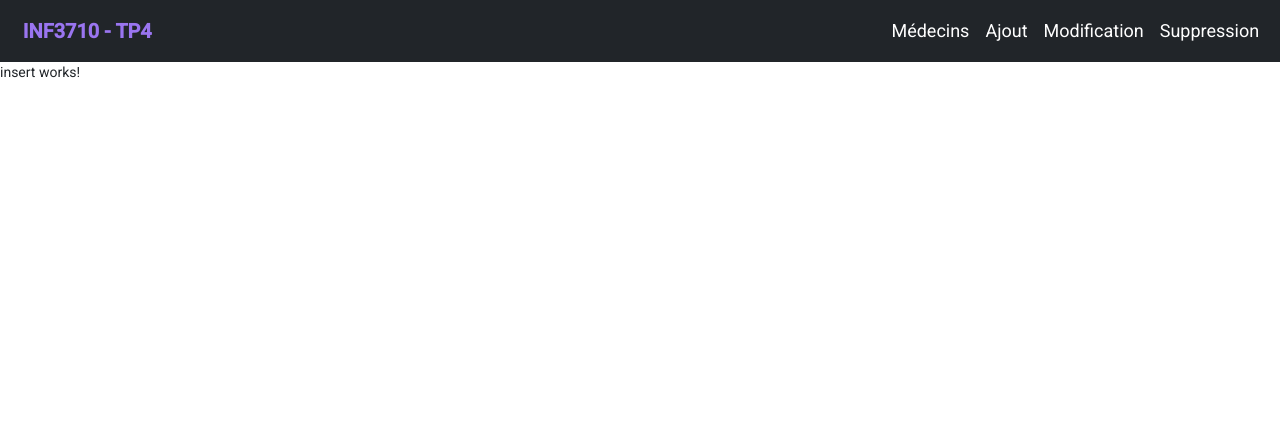
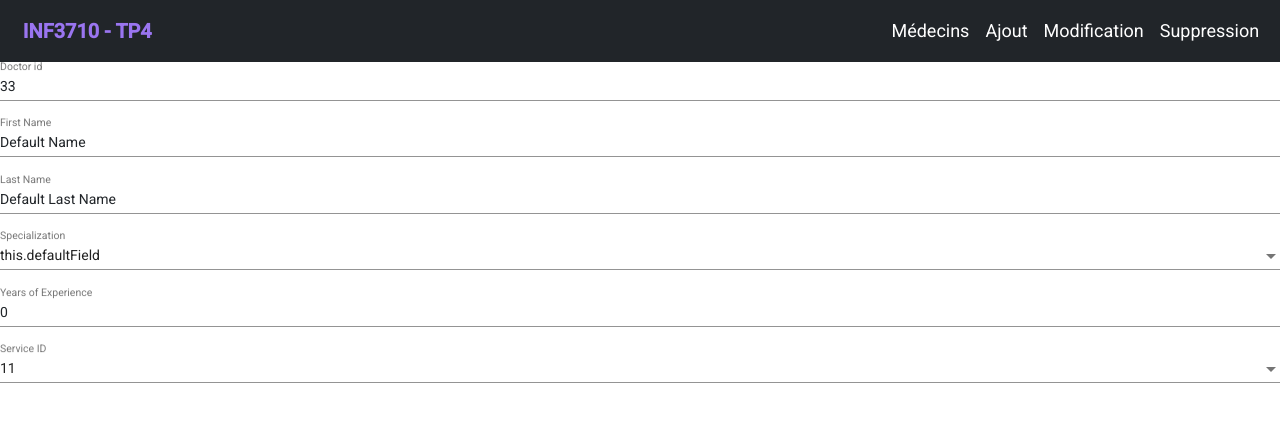
Before and after one commit to El0ne/TP5-INF3710, an Angular app in the folder client/: page /insert in a window 1280 px wide. Shown: the top 422 px of the page. Built offline with nearby package versions, Linux system fonts and the light colour scheme.

Commit message:
added basic form

```diff
--- a/client/src/app/insert/insert.component.css
+++ b/client/src/app/insert/insert.component.css
@@ -0,0 +1,17 @@
+/* .container {
+  display: flex;
+  flex-direction: column;
+}
+
+.container > * {
+  width: 100%;
+} */
+
+.example-container {
+  display: flex;
+  flex-direction: column;
+}
+
+.example-container > * {
+  width: 100%;
+}
--- a/client/src/app/insert/insert.component.html
+++ b/client/src/app/insert/insert.component.html
@@ -1 +1,63 @@
-<p>insert works!</p>
+<!-- <div class="container" #doctorForm>
+  <mat-form-field>
+    <input matInput type="text" name="id" [(ngModel)]="doctor.id" />
+  </mat-form-field>
+
+  <mat-form-field>
+    <input matInput name="firstName" [(ngModel)]="doctor.firstName" />
+  </mat-form-field>
+
+  <mat-form-field>
+    <input matInput type="text" name="lastName" [(ngModel)]="doctor.lastName" />
+  </mat-form-field>
+
+  <mat-form-field>
+    <input matInput type="text" name="field" [(ngModel)]="doctor.field" />
+  </mat-form-field>
+
+  <mat-form-field>
+    <input matInput type="number" name="yoe" [(ngModel)]="doctor.yoe" />
+  </mat-form-field>
+
+  <mat-form-field>
+    <mat-option value="option"> List</mat-option>
+  </mat-form-field>
+
+  <button matInput type="submit">Login</button>
+</div> -->
+
+<div class="example-container">
+  <mat-form-field>
+    <input matInput placeholder="Doctor id" [(ngModel)]="doctor.id" />
+  </mat-form-field>
+
+  <mat-form-field>
+    <input matInput placeholder="First Name" [(ngModel)]="doctor.firstName" />
+  </mat-form-field>
+
+  <mat-form-field>
+    <input matInput placeholder="Last Name" [(ngModel)]="doctor.lastName" />
+  </mat-form-field>
+
+  <mat-form-field>
+    <mat-select placeholder="Specialization" [(value)]="this.defaultField">
+      <mat-option [(value)]="this.defaultField">this.defaultField</mat-option>
+    </mat-select>
+  </mat-form-field>
+
+  <mat-form-field>
+    <input
+      matInput
+      placeholder="Years of Experience"
+      [(ngModel)]="doctor.yoe"
+    />
+  </mat-form-field>
+
+  <mat-form-field>
+    <mat-select placeholder="Service ID" [(value)]="this.defaultServiceId">
+      <mat-option [(value)]="this.defaultServiceId">{{
+        this.defaultServiceId
+      }}</mat-option>
+    </mat-select>
+  </mat-form-field>
+</div>
--- a/client/src/app/insert/insert.component.ts
+++ b/client/src/app/insert/insert.component.ts
@@ -1,15 +1,35 @@
-import { Component, OnInit } from '@angular/core';
+import { Component, OnInit } from "@angular/core";
+// import { NgForm } from "@angular/forms";
+import { Doctor } from "../doctor/doctor.component";
 
 @Component({
-  selector: 'app-insert',
-  templateUrl: './insert.component.html',
-  styleUrls: ['./insert.component.css']
+  selector: "app-insert",
+  templateUrl: "./insert.component.html",
+  styleUrls: ["./insert.component.css"],
 })
 export class InsertComponent implements OnInit {
+  // @ViewChild("doctorForm") doctorForm!: NgForm;
 
-  constructor() { }
+  defaultField: string;
+  defaultServiceId: number;
+
+  doctor: Doctor = {
+    id: 33,
+    firstName: "Default Name",
+    lastName: "Default Last Name",
+    field: "list",
+    yoe: 0,
+    serviceId: 1,
+  };
+
+  constructor() {}
 
   ngOnInit(): void {
+    this.defaultField = "Generalist";
+    this.defaultServiceId = 11;
   }
 
+  onSubmit() {
+    console.log(this.doctor);
+  }
 }
```
Also changed, not shown: client/src/app/app.module.ts (+8 -11 lines).
